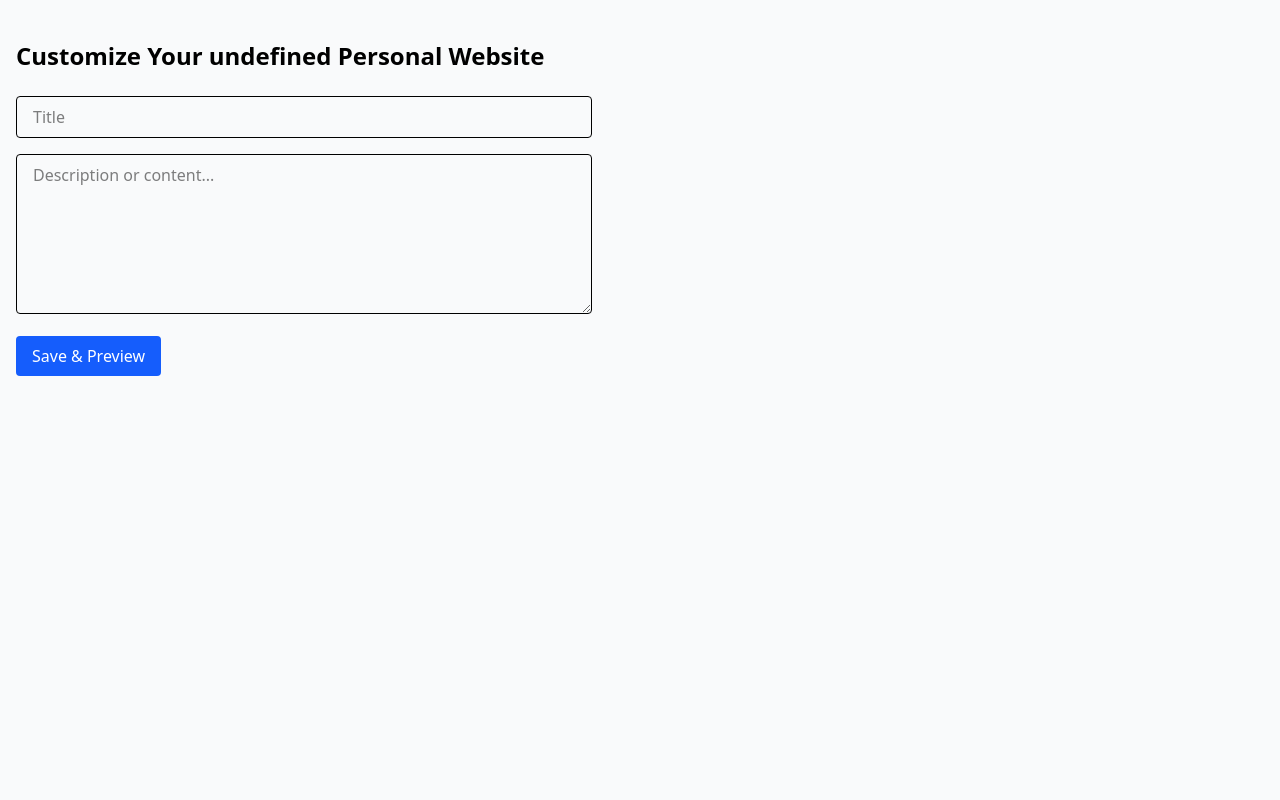
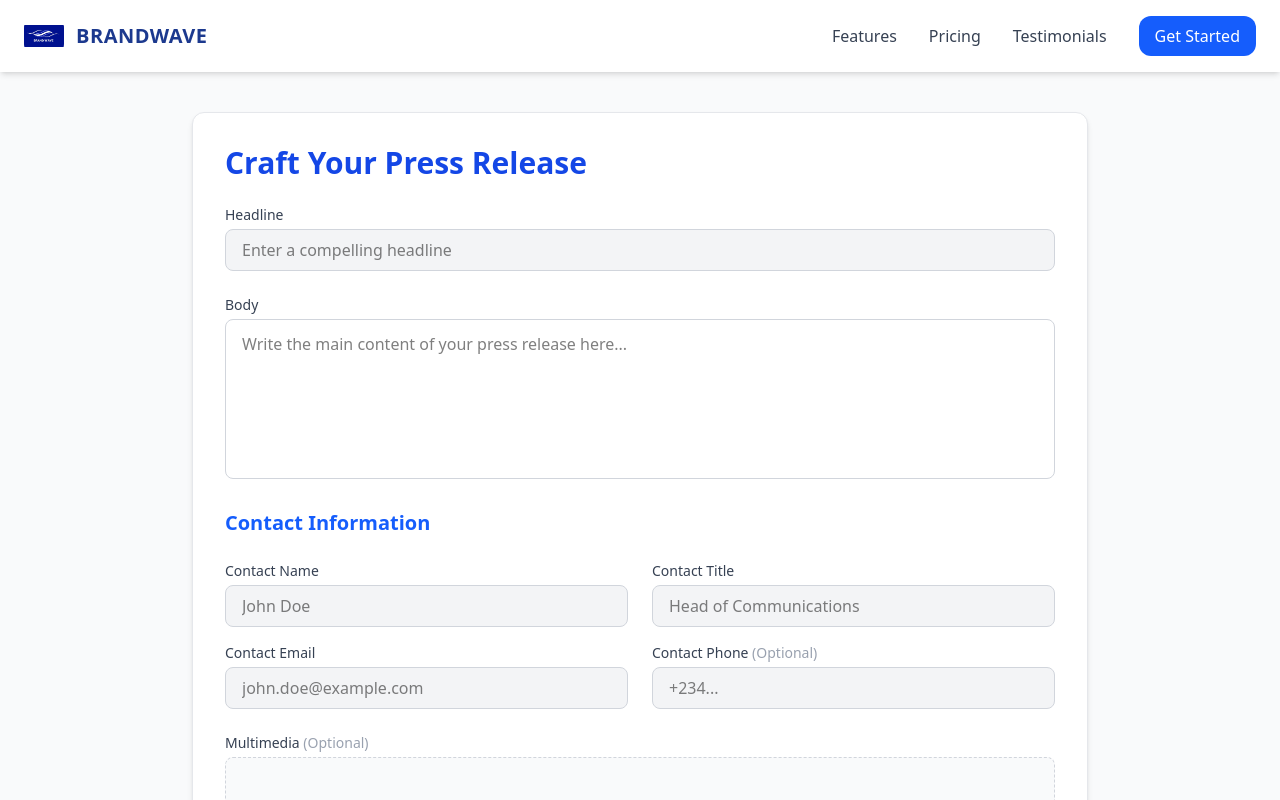
Before and after one commit to calebtolorunleke/the_brandwave, a React (Vite) app: page /TemplateEditor in a window 1280 px wide. Shown: the top 800 px of the page. Built offline with nearby package versions, Linux system fonts and the light colour scheme.

Commit message:
Adjustment on the edit template module

```diff
--- a/src/components/Dashboard/Dashboard.jsx
+++ b/src/components/Dashboard/Dashboard.jsx
@@ -76,7 +76,7 @@ export const Dashboard = () => {
   return (
     <div className="bg-gray-100 text-gray-800">
       <nav className="bg-white shadow p-4 flex justify-between items-center">
-        <h1 className="text-xl font-bold">Hello, {firstName}!</h1>
+        <h1 className="text-xl font-bold">Welcome, {firstName}!</h1>
         <button
           className="text-blue-600 hover:underline"
           onClick={handleLogout}
--- a/src/components/TemplateEditor.jsx
+++ b/src/components/TemplateEditor.jsx
@@ -1,33 +1,126 @@
 import React from "react";
 import { useLocation } from "react-router-dom";
+import Header from "./GetStarted/Header";
 
 const TemplateEditor = () => {
   const location = useLocation();
   const { templateName } = location.state || {};
 
   return (
-    <div className="min-h-screen px-4 py-10 bg-gray-50">
-      <h1 className="text-2xl font-bold mb-6">
-        Customize Your{" "}
-        {templateName + " " + "Personal Website" || "Personal Website"}
+    <div className="min-h-screen bg-gray-50">
+      <Header />
+      <div className="max-w-4xl mx-auto mt-10 bg-white p-8 shadow-md rounded-xl border mb-5 border-gray-200">
+        <h1 className="text-3xl font-semibold text-blue-700 mb-6">
+          Craft Your Press Release
         </h1>
-      <form className="space-y-4 max-w-xl">
+
+        <form className="space-y-6">
+          {/* Headline */}
+          <div>
+            <label className="block text-sm font-medium text-gray-700 mb-1">
+              Headline
+            </label>
             <input
               type="text"
-          placeholder="Title"
-          className="w-full px-4 py-2 border rounded"
+              placeholder="Enter a compelling headline"
+              className="w-full px-4 py-2 border border-gray-300 rounded-lg bg-gray-100 focus:outline-none focus:ring-2 focus:ring-blue-500"
             />
+          </div>
+
+          {/* Body */}
+          <div>
+            <label className="block text-sm font-medium text-gray-700 mb-1">
+              Body
+            </label>
             <textarea
-          placeholder="Description or content..."
-          className="w-full px-4 py-2 border rounded h-40"
+              placeholder="Write the main content of your press release here..."
+              className="w-full px-4 py-3 border border-gray-300 rounded-lg bg-white focus:outline-none focus:ring-2 focus:ring-blue-500 h-40 resize-none"
             />
+          </div>
+
+          {/* Contact Info Title */}
+          <h3 className="text-xl font-semibold text-blue-600 mt-6">
+            Contact Information
+          </h3>
+
+          {/* Contact Info Grid */}
+          <div className="grid grid-cols-1 md:grid-cols-2 gap-6">
+            {/* Left Column */}
+            <div className="space-y-4">
+              <div>
+                <label className="block text-sm font-medium text-gray-700 mb-1">
+                  Contact Name
+                </label>
+                <input
+                  type="text"
+                  placeholder="John Doe"
+                  className="w-full px-4 py-2 border border-gray-300 rounded-lg bg-gray-100 focus:outline-none focus:ring-2 focus:ring-blue-500"
+                />
+              </div>
+
+              <div>
+                <label className="block text-sm font-medium text-gray-700 mb-1">
+                  Contact Email
+                </label>
+                <input
+                  type="email"
+                  placeholder="john.doe@example.com"
+                  className="w-full px-4 py-2 border border-gray-300 rounded-lg bg-gray-100 focus:outline-none focus:ring-2 focus:ring-blue-500"
+                />
+              </div>
+            </div>
+
+            {/* Right Column */}
+            <div className="space-y-4">
+              <div>
+                <label className="block text-sm font-medium text-gray-700 mb-1">
+                  Contact Title
+                </label>
+                <input
+                  type="text"
+                  placeholder="Head of Communications"
+                  className="w-full px-4 py-2 border border-gray-300 rounded-lg bg-gray-100 focus:outline-none focus:ring-2 focus:ring-blue-500"
+                />
+              </div>
+
+              <div>
+                <label className="block text-sm font-medium text-gray-700 mb-1">
+                  Contact Phone{" "}
+                  <span className="text-gray-400">(Optional)</span>
+                </label>
+                <input
+                  type="text"
+                  placeholder="+234..."
+                  className="w-full px-4 py-2 border border-gray-300 rounded-lg bg-gray-100 focus:outline-none focus:ring-2 focus:ring-blue-500"
+                />
+              </div>
+            </div>
+          </div>
+
+          {/* Multimedia Upload */}
+          <div>
+            <label className="block text-sm font-medium text-gray-700 mb-1">
+              Multimedia <span className="text-gray-400">(Optional)</span>
+            </label>
+            <input
+              type="file"
+              accept="image/*"
+              className="w-full px-4 py-10 border border-dashed border-gray-300 rounded-lg bg-gray-50 cursor-pointer"
+            />
+          </div>
+
+          {/* Submit Button */}
+          {/* Submit Button */}
+          <div className="pt-4 flex justify-end">
             <button
               type="submit"
-          className="bg-blue-600 text-white px-4 py-2 rounded hover:bg-blue-700"
+              className="bg-blue-600 text-white px-6 py-3 rounded-lg font-medium hover:bg-blue-700 transition duration-200"
             >
-          Save & Preview
+              Save & Continue
             </button>
+          </div>
         </form>
+      </div>
     </div>
   );
 };
```
Lines whose indentation alone changed are shown as unchanged.
